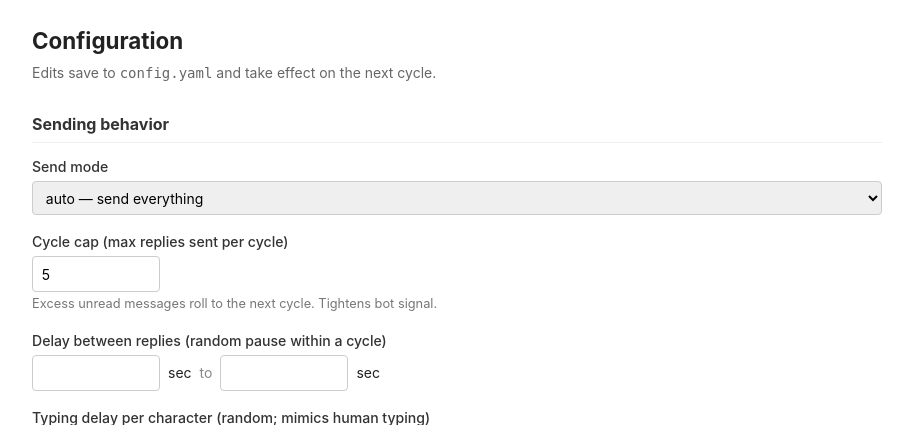
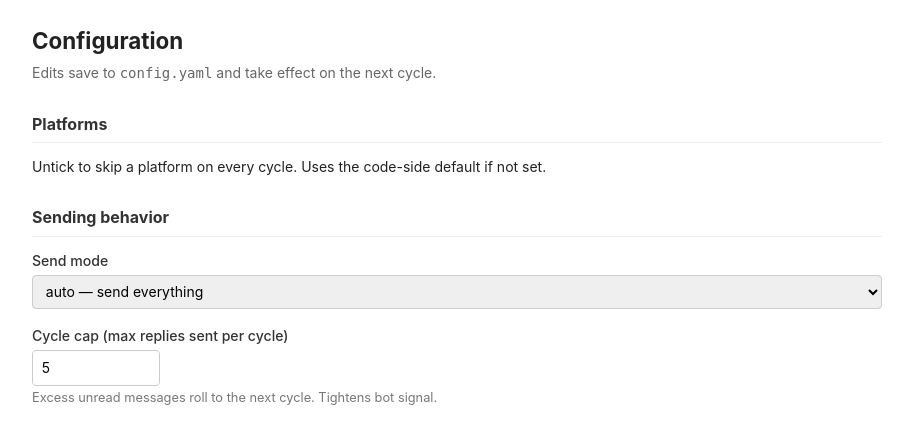
Before and after one commit to skkhan-dev/Rental-Automation, a FastAPI app: template src/templates/config.html in a window 1280 px wide. Shown: the part 58-483 px from the top of the page, without its empty margins (183-1096 px from the left). Run offline with FastAPI, Linux system fonts and the light colour scheme; the template is opened without the code that fills it, so the values that code supplies are empty.

Commit message:
Per-platform visibility & toggles in dashboard
History page:
- Each row now shows a colored platform pill (facebook/avail/zillow)
- Filter pills above the table: All / Facebook / Avail / Zillow
- Top status banner replaced with one row per platform showing its
  most recent cycle outcome, sent/queued/unread counts, and timestamp
- ?platform=<name> query param filters the table

Config page:
- New "Platforms" section at the top with one checkbox per registered
  platform; saved to config.yaml under `platforms: {name: bool}`
- enabled_platforms() now consults config first, falls back to the
  Platform class attribute as default — disabling Zillow no longer
  requires editing source code

Schema-wise, all four DB tables already had a `platform` column from
the Phase 0 refactor; only the templates and routes needed updating.

Co-Authored-By: Claude Opus 4.7 (1M context) <noreply@anthropic.com>

```diff
--- a/src/config.py
+++ b/src/config.py
@@ -21,6 +21,8 @@ class Config:
     model: str
     guidelines: str
     listings: list[dict]
+    # Per-platform enable map (e.g. {"facebook": True, "avail": True, "zillow": False})
+    platforms_enabled: dict[str, bool]
 
 
 def load() -> Config:
@@ -41,10 +43,13 @@ def load() -> Config:
     DATA_DIR.mkdir(exist_ok=True)
     PROFILE_DIR.mkdir(exist_ok=True)
 
+    platforms_raw = cfg.get("platforms") or {}
+    platforms_enabled = {k: bool(v) for k, v in platforms_raw.items()}
     return Config(
         poll_interval_seconds=cfg["poll_interval_seconds"],
         send_mode=cfg["send_mode"],
         cycle_cap=int(cfg.get("cycle_cap", 5)),
+        platforms_enabled=platforms_enabled,
         escalation_triggers=[t.lower() for t in cfg["escalation_triggers"]],
         delay_between_replies_seconds=cfg["delay_between_replies_seconds"],
         typing_delay_ms=cfg["typing_delay_ms"],
--- a/src/dashboard.py
+++ b/src/dashboard.py
@@ -209,10 +209,25 @@ def listings_add():
 # ── History ────────────────────────────────────────────────────────────
 
 @app.get("/history", response_class=HTMLResponse)
-def history_view(request: Request, expand: Optional[int] = None):
+def history_view(
+    request: Request,
+    expand: Optional[int] = None,
+    platform: Optional[str] = None,
+):
     from datetime import datetime
+    known_platforms = list(platforms.REGISTRY.keys())
+    if platform and platform not in known_platforms:
+        platform = None
+
     with db.conn(config.DB_PATH) as c:
-        cycles = [dict(r) for r in db.list_cycles(c, limit=200)]
+        cycles = [
+            dict(r) for r in db.list_cycles(c, limit=200, platform=platform)
+        ]
+        # Per-platform "last run" — for the status banner at top.
+        last_by_platform: dict[str, dict | None] = {}
+        for p in known_platforms:
+            recent = db.list_cycles(c, limit=1, platform=p)
+            last_by_platform[p] = dict(recent[0]) if recent else None
         expanded_drafts = []
         if expand is not None:
             expanded_drafts = [dict(r) for r in db.cycle_drafts(c, expand)]
@@ -237,8 +252,6 @@ def history_view(request: Request, expand: Optional[int] = None):
             mins = delta // 60
             next_run_relative = f"in {mins} min" if mins < 60 else f"in {mins // 60}h {mins % 60}m"
 
-    last_cycle = cycles[0] if cycles else None
-
     return templates.TemplateResponse(
         "history.html",
         {
@@ -248,7 +261,9 @@ def history_view(request: Request, expand: Optional[int] = None):
             "expanded_drafts": expanded_drafts,
             "next_run_human": next_run_human,
             "next_run_relative": next_run_relative,
-            "last_cycle": last_cycle,
+            "last_by_platform": last_by_platform,
+            "known_platforms": known_platforms,
+            "platform_filter": platform,
         },
     )
 
@@ -272,9 +287,25 @@ def history_clear(scope: str = Form("all")):
 @app.get("/config", response_class=HTMLResponse)
 def config_view(request: Request, saved: int = 0):
     raw = yaml.safe_load(CONFIG_PATH.read_text()) or {}
+    # Build per-platform enabled map for the template, falling back to each
+    # platform's code-side default if absent from config.yaml.
+    cfg_platforms = (raw.get("platforms") or {})
+    platform_states = []
+    for name, p in platforms.REGISTRY.items():
+        platform_states.append({
+            "name": name,
+            "enabled": cfg_platforms.get(name, getattr(p, "enabled", True)),
+            "code_default": getattr(p, "enabled", True),
+            "inbox_url": getattr(p, "inbox_url", ""),
+        })
     return templates.TemplateResponse(
         "config.html",
-        {"request": request, "cfg": raw, "saved": bool(saved)},
+        {
+            "request": request,
+            "cfg": raw,
+            "saved": bool(saved),
+            "platform_states": platform_states,
+        },
     )
 
 
@@ -290,6 +321,11 @@ async def config_save(request: Request):
 
     triggers_raw = (form.get("escalation_triggers") or "").strip()
     triggers = [t.strip().lower() for t in triggers_raw.splitlines() if t.strip()]
+
+    # Per-platform enabled toggles. Form sends `platform_<name>` (checkbox).
+    platforms_enabled = {}
+    for name in platforms.REGISTRY.keys():
+        platforms_enabled[name] = form.get(f"platform_{name}") == "on"
 
     new_cfg = {
         "poll_interval_seconds": _ival("poll_interval_seconds", 180),
@@ -311,6 +347,7 @@ async def config_save(request: Request):
             "min_interval_seconds": max(60, _ival("min_interval_seconds", 1200)),
             "max_interval_seconds": max(60, _ival("max_interval_seconds", 3000)),
         },
+        "platforms": platforms_enabled,
     }
     # Sanity: enforce min <= max for the random interval
     sched = new_cfg["schedule"]
--- a/src/templates/config.html
+++ b/src/templates/config.html
@@ -45,6 +45,21 @@
 {% if saved %}<div class="saved">✅ Saved.</div>{% endif %}
 
 <form method="post" action="/config/save">
+
+  <h2>Platforms</h2>
+  <p class="hint" style="margin-top:0;">Untick to skip a platform on every cycle. Uses the code-side default if not set.</p>
+  {% for p in platform_states %}
+  <div class="field" style="display:flex; align-items:center; gap:0.6rem;">
+    <input type="checkbox" id="p_{{ p.name }}" name="platform_{{ p.name }}"
+           {% if p.enabled %}checked{% endif %}
+           style="width:auto; margin:0;">
+    <label for="p_{{ p.name }}" style="margin:0; font-weight:500;">
+      {{ p.name }}
+      {% if not p.code_default %}<span style="color:#888;font-weight:normal;">(under construction — code default off)</span>{% endif %}
+    </label>
+    <span style="color:#888; font-size:0.8rem; margin-left:auto;">{{ p.inbox_url }}</span>
+  </div>
+  {% endfor %}
 
   <h2>Sending behavior</h2>
 
```
Also changed, not shown: src/platforms/__init__.py (+17 -3 lines), src/templates/history.html (+38 -17 lines).
